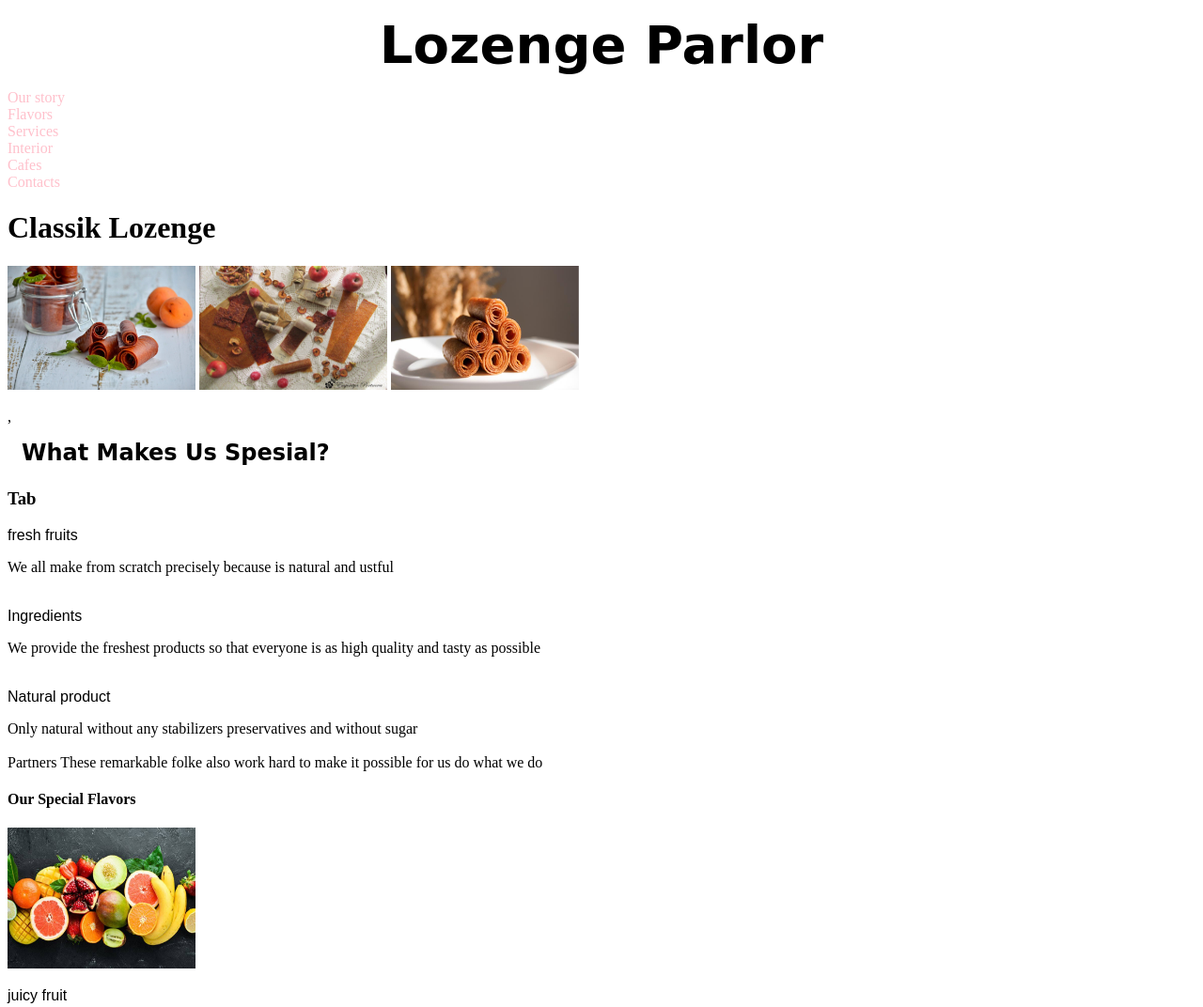
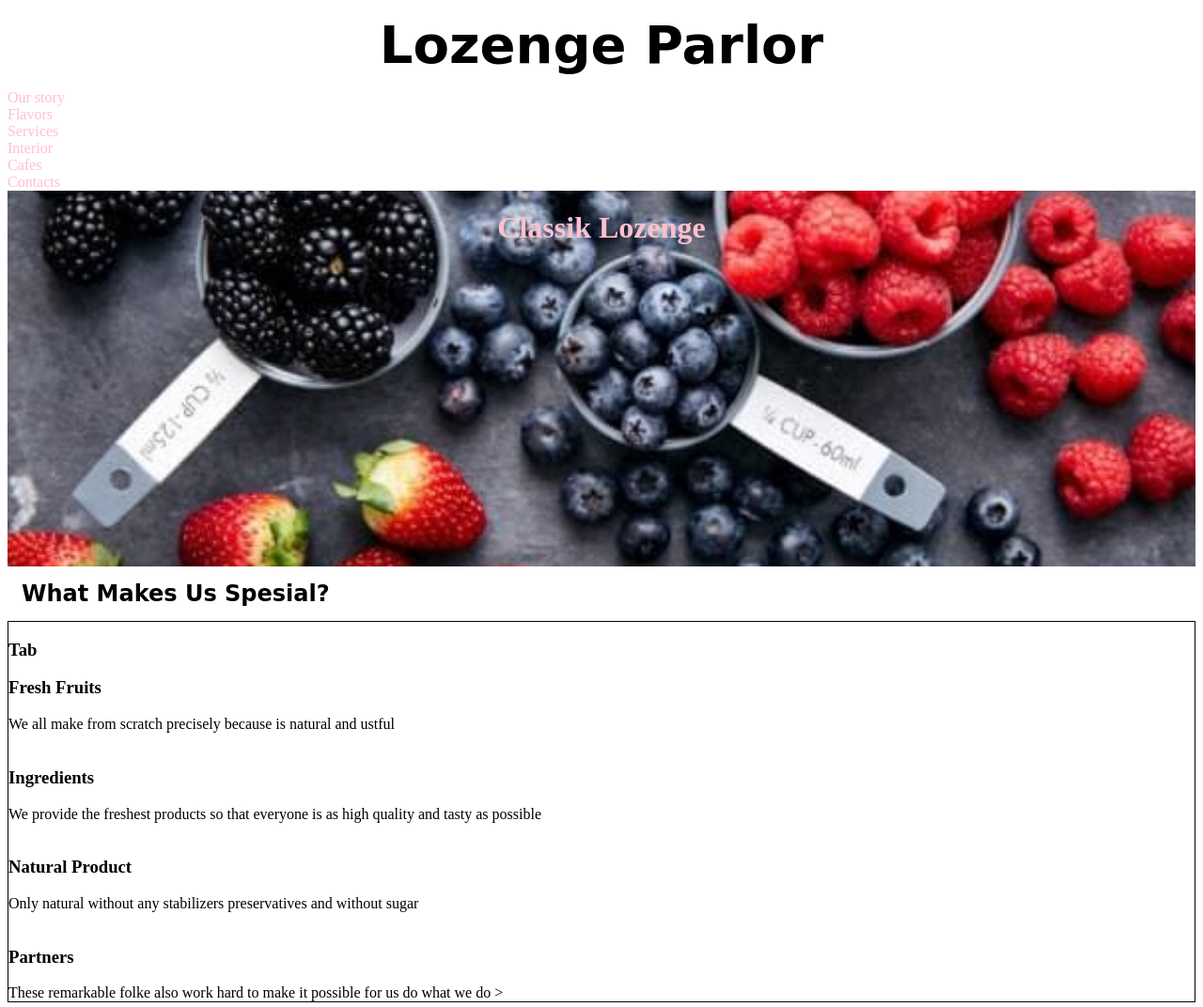
Before and after one commit to karinakasko023/lozenge-, a plain HTML site: page index.html in a window 1280 px wide. Shown: the top 1072 px of the page at 94% size. Drawn offline with Linux system fonts and the light colour scheme; files whose address does not match are found by name.

Commit message:
Initial code

```diff
--- a/css/index.css
+++ b/css/index.css
@@ -60,3 +60,18 @@ p {
 .menu a:hover {
 font-weight: bolder;
 }
+
+header .banner {
+    background-image: url(../img/yagodu.jpg) ;
+    min-height: 400px;
+    background-size: cover;
+    background-position: center;
+    display: flex;
+    justify-content: center;
+    color: pink;
+}
+
+.products {
+    border: 1px solid black;
+
+}
--- a/index.html
+++ b/index.html
@@ -22,40 +22,31 @@
            </div>
             <div class="banner">
                 <h1>Classik Lozenge</h1>
-                <img class="foto" src="img/abrikoce.jpg" alt="abrikoce">
-                <img class="fotto" src="img/apple.jpg" alt="apple">
-                <img class="fotto" src="img/pastela.jpg" alt="pastela">
-                  <article>
-                    </p>
-                <div>
-                      <!--<img src="img/pastela.jpg" alt="pastela">
-                      <img src="img/apple.jpg" alt="apple">
-                      <img src="img/abrikoce.jpg" alt="abrikoce">-->
-                  </article>
-                </div>
             </div>
     </header>
 <main>
-    ,<div>
+    <article>
     <h2>What Makes Us Spesial?</h2>
-    </div>
-    <nav>
+
+    <div class="products">
+
        <h3>Tab</h3>
-       <p>fresh fruits</p>
+       <h3>Fresh Fruits</h3>
        <a>We all make from scratch precisely because is natural and ustful</a>
        <br>
        <br>
-       <p>Ingredients</p>
+       <h3>Ingredients</h3>
        <a>We provide the freshest products so that everyone is as high quality and tasty as possible</a>
        <br>
        <br>
-       <p>Natural product</p>
+       <h3>Natural Product</h3>
        <a>Only natural without any stabilizers preservatives and without sugar</a>
        <br>
        <br>
-       <a>Partners </a>
-       <a>These remarkable folke also work hard to make it possible for us do what we do</a>
-    </nav>
+       <h3>Partners </h3>
+       <a>These remarkable folke also work hard to make it possible for us do what we do</a> >
+    </div>
+</article>
     <div>
        <h4>Our Special Flavors</h4>
        <img class="topi" src="img/juicy fruit.jpg" alt="juicy fruit">
```
Also changed, not shown: img/yagodu.jpg (added).
